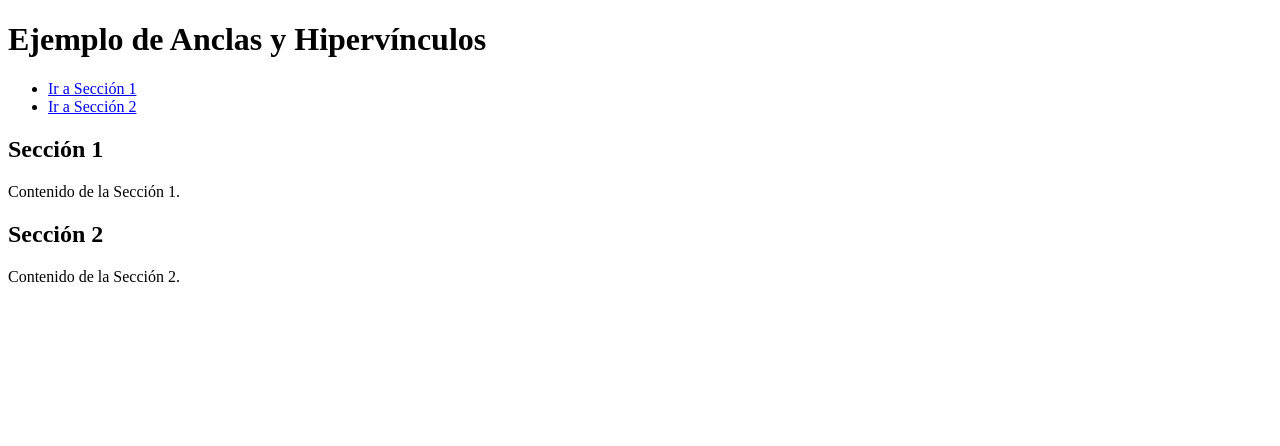
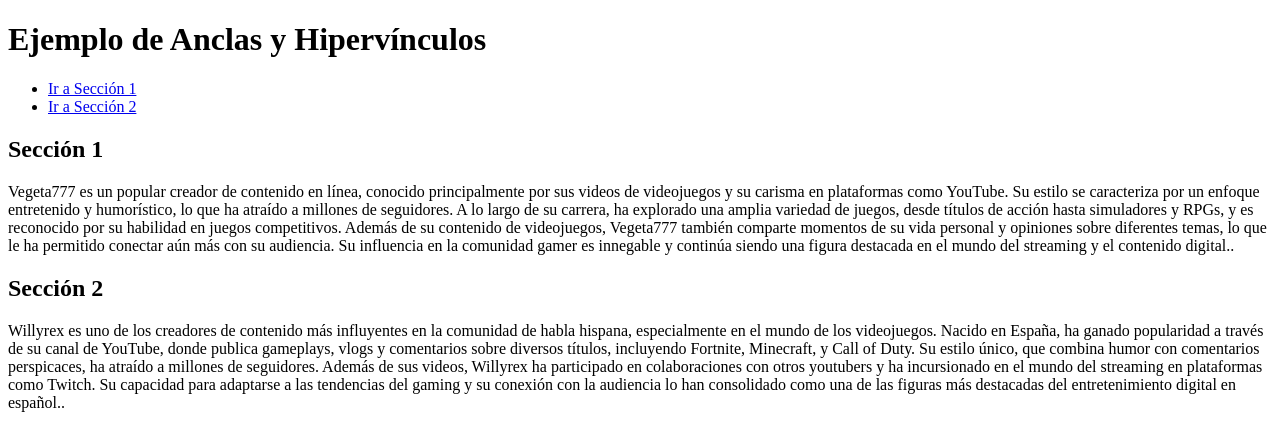
Before and after one commit to Duvan4321/Proyecto--DUVAN, a plain HTML site: page EjercicioNo1.html in a window 1280 px wide. Drawn offline with Linux system fonts and the light colour scheme.

Commit message:
version pagina v 1

```diff
--- a/EjercicioNo1.html
+++ b/EjercicioNo1.html
@@ -17,11 +17,11 @@
     <!-- Secciones con Anclas -->
     <section id="seccion1">
         <h2>Sección 1</h2>
-        <p>Contenido de la Sección 1.</p>
+        <p>Vegeta777 es un popular creador de contenido en línea, conocido principalmente por sus videos de videojuegos y su carisma en plataformas como YouTube. Su estilo se caracteriza por un enfoque entretenido y humorístico, lo que ha atraído a millones de seguidores. A lo largo de su carrera, ha explorado una amplia variedad de juegos, desde títulos de acción hasta simuladores y RPGs, y es reconocido por su habilidad en juegos competitivos. Además de su contenido de videojuegos, Vegeta777 también comparte momentos de su vida personal y opiniones sobre diferentes temas, lo que le ha permitido conectar aún más con su audiencia. Su influencia en la comunidad gamer es innegable y continúa siendo una figura destacada en el mundo del streaming y el contenido digital..</p>
     </section>
     <section id="seccion2">
         <h2>Sección 2</h2>
-        <p>Contenido de la Sección 2.</p>
+        <p>Willyrex es uno de los creadores de contenido más influyentes en la comunidad de habla hispana, especialmente en el mundo de los videojuegos. Nacido en España, ha ganado popularidad a través de su canal de YouTube, donde publica gameplays, vlogs y comentarios sobre diversos títulos, incluyendo Fortnite, Minecraft, y Call of Duty. Su estilo único, que combina humor con comentarios perspicaces, ha atraído a millones de seguidores. Además de sus videos, Willyrex ha participado en colaboraciones con otros youtubers y ha incursionado en el mundo del streaming en plataformas como Twitch. Su capacidad para adaptarse a las tendencias del gaming y su conexión con la audiencia lo han consolidado como una de las figuras más destacadas del entretenimiento digital en español..</p>
     </section>
 </body>
 </html>
```
